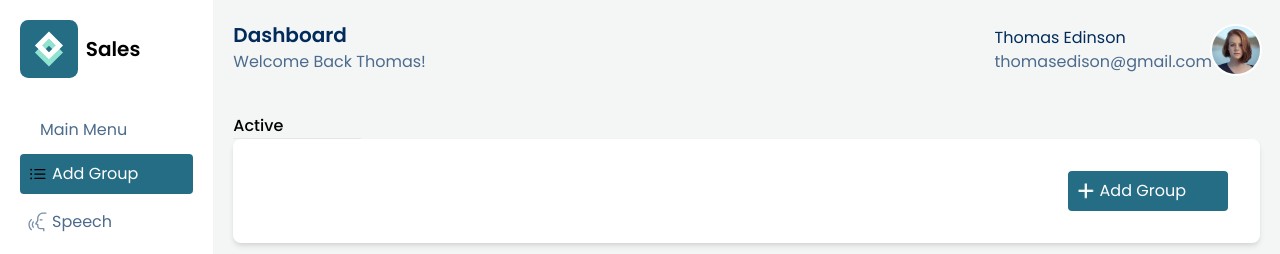
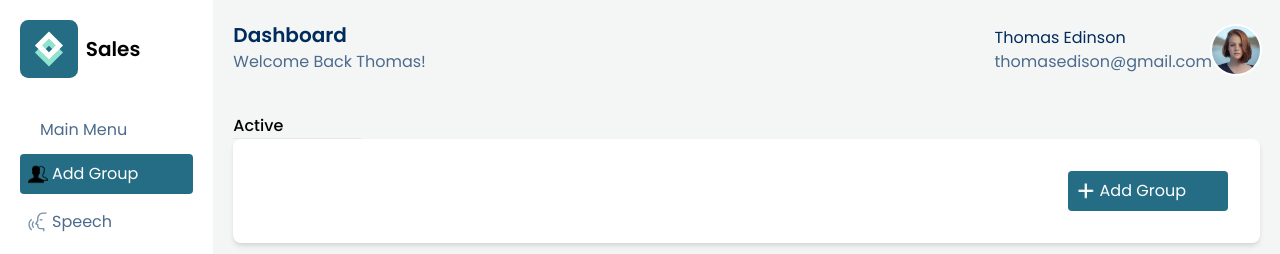
Before and after one commit to yahyaammar-dev/sales-automation, a React (Create React App) app in the folder sales/: page / in a window 1280 px wide. Shown: the top 254 px of the page. Built offline with nearby package versions, Linux system fonts and the light colour scheme; no server answers.

Commit message:
fixed icon

```diff
--- a/sales/src/components/misc/Sidebar.jsx
+++ b/sales/src/components/misc/Sidebar.jsx
@@ -7,7 +7,7 @@ const Sidebar = () => {
   const navigate = useNavigate()
   const icons = [
     '/imgs/logo.svg',
-    '/imgs/addGrouppp.svg',
+    '/imgs/qq.png',
     '/imgs/status.svg',
     '/imgs/document.svg',
     '/imgs/notification.svg',
```
Also changed, not shown: sales/public/imgs/mop.svg (renamed from sales/public/imgs/AddGrouppp.svg), sales/public/imgs/qq.png (added).
